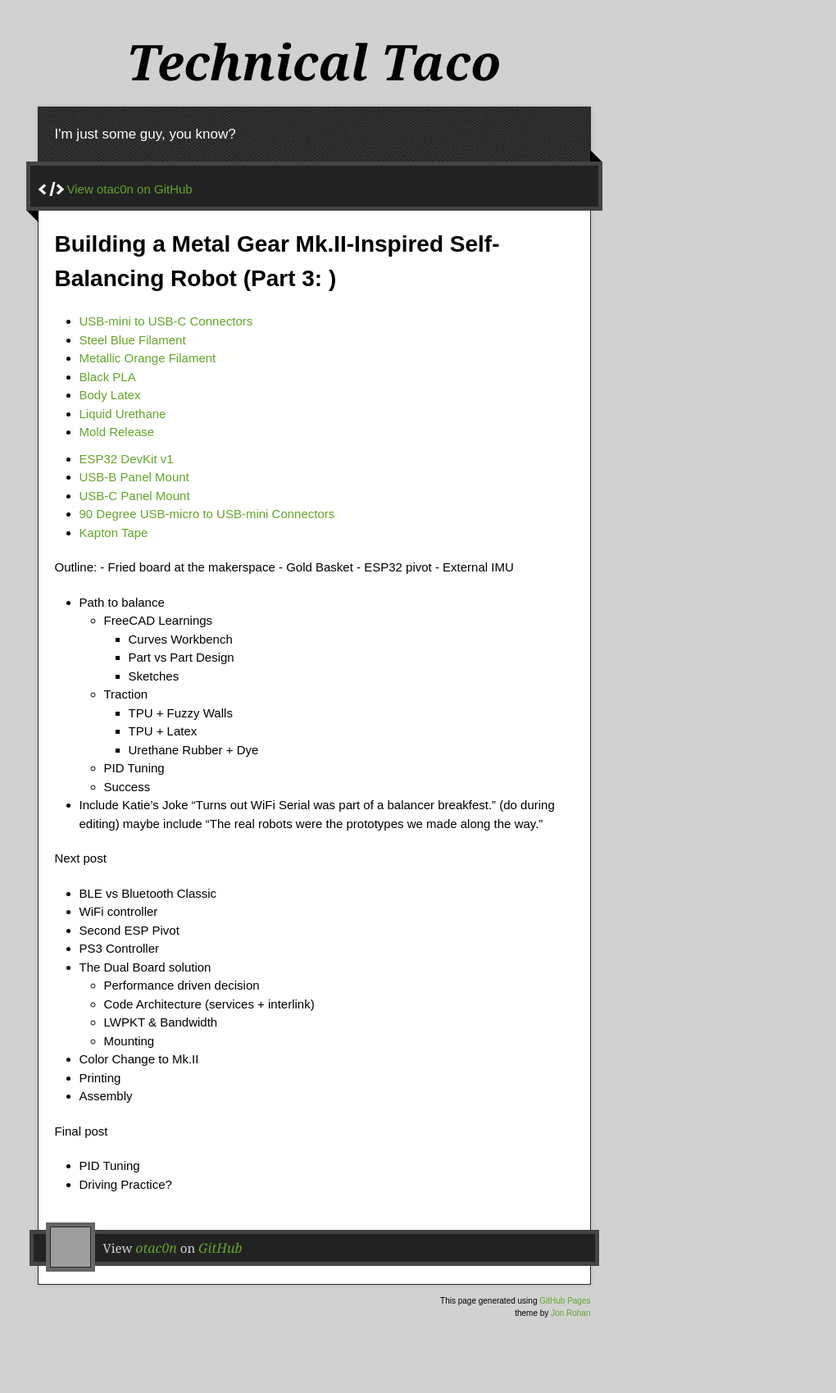
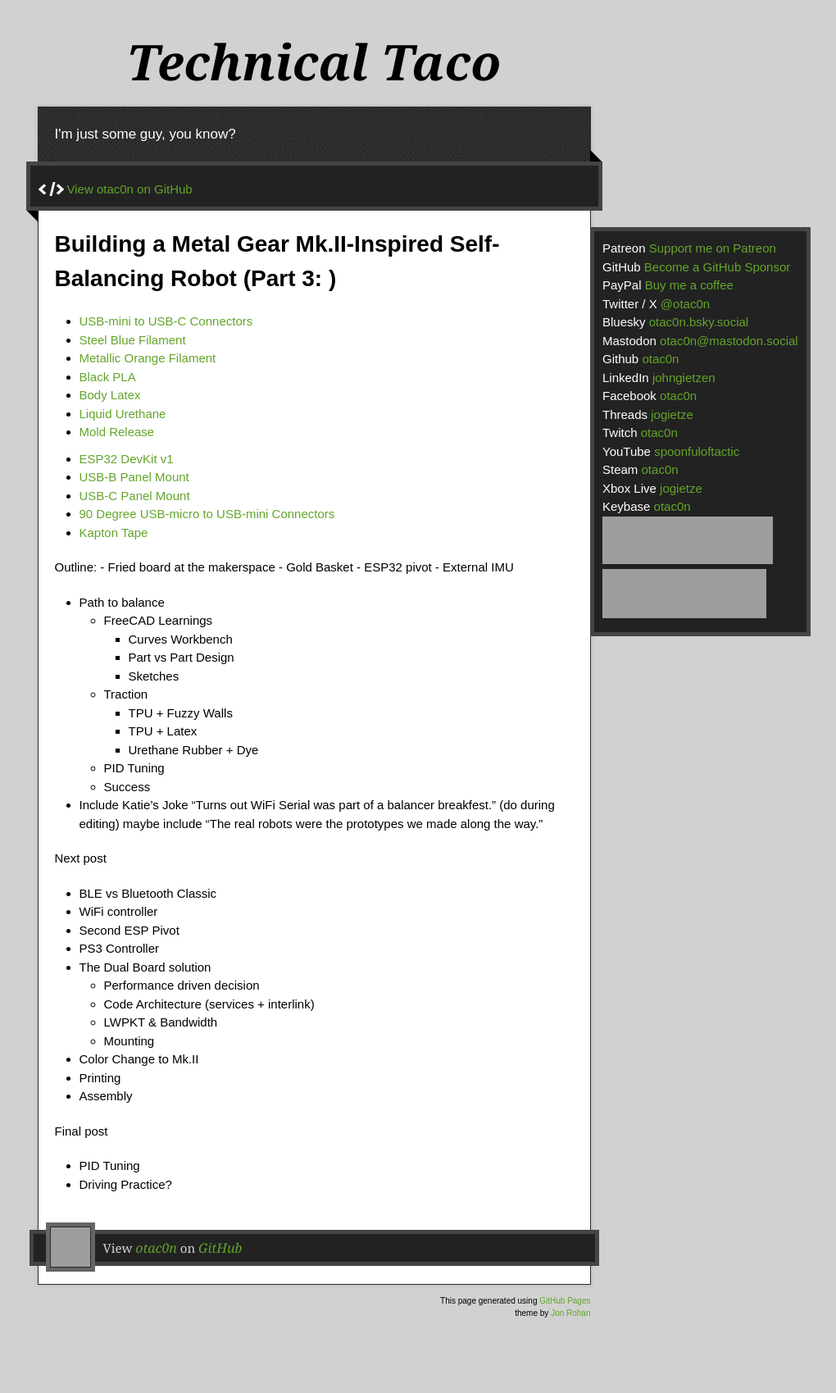
Before and after one commit to otac0n/otac0n.github.com, a Jekyll site: the page built from _posts/2026-03-25-building.md, in a window 1280 px wide. Shown: the whole page at 82% size, without its empty margins (257-1277 px from the left). Built offline with Jekyll 4.4.1, drawn with Linux system fonts in a browser that asks for light colours; Markdown is read by kramdown in place of the engine named in the settings; comment, search, counter and statistics services are not loaded; grey boxes are pictures that could not be loaded.

Commit message:
Added links side-bar.

```diff
--- /dev/null
+++ b/_data/links.yaml
@@ -0,0 +1,78 @@
+- site: Patreon
+  text: Support me on Patreon
+  url: https://www.patreon.com/otac0n
+  handle: '@otac0n'
+
+- site: GitHub
+  text: Become a GitHub Sponsor
+  url: https://github.com/sponsors/otac0n
+  handle: '@otac0n'
+
+- site: PayPal
+  text: Buy me a coffee
+  url: https://paypal.me/JohnGietzen
+  handle: JohnGietzen
+
+- site: Twitter / X
+  url: https://x.com/otac0n
+  handle: '@otac0n'
+
+- site: Bluesky
+  url: https://bsky.app/profile/otac0n.bsky.social
+  handle: otac0n.bsky.social
+
+- site: Mastodon
+  url: https://mastodon.social/@otac0n
+  handle: otac0n@mastodon.social
+
+- site: Github
+  url: https://github.com/otac0n
+  handle: otac0n
+
+- site: LinkedIn
+  url: https://www.linkedin.com/in/johngietzen
+  handle: johngietzen
+
+- site: Facebook
+  url: https://facebook.com/otac0n
+  handle: otac0n
+
+- site: Threads
+  url: https://www.threads.com/@jogietze
+  handle: jogietze
+
+- site: Twitch
+  url: https://www.twitch.tv/otac0n
+  handle: otac0n
+
+- site: YouTube
+  url: https://www.youtube.com/user/spoonfuloftactic
+  handle: spoonfuloftactic
+
+- site: Steam
+  url: https://steamcommunity.com/id/otac0n
+  handle: otac0n
+
+- site: Xbox Live
+  url: https://www.xbox.com/en-US/play/user/jogietze
+  handle: jogietze
+
+- site: Keybase
+  url: https://keybase.io/otac0n
+  handle: otac0n
+
+- site: StackExchange
+  url: https://stackexchange.com/users/23210/john-gietzen
+  handle: john-gietzen
+  flair:
+    width: 208
+    height: 58
+    url: https://stackexchange.com/users/flair/23210.png
+
+- site: Project Euler
+  url: https://projecteuler.net/progress=otac0n
+  handle: otac0n
+  flair:
+    width: 200
+    height: 60
+    url: https://projecteuler.net/profile/otac0n.png
--- /dev/null
+++ b/_includes/_links.html
@@ -0,0 +1,16 @@
+<ul class="links-list">
+{% for link in site.data.links %}
+  <li>
+    {% unless link.flair %}
+      {{ link.site }}
+    {% endunless %}
+    <a href="{{ link.url }}" target="_blank" rel="noopener">
+    {% if link.flair %}
+      <img src="{{ link.flair.url }}" width="{{ link.flair.width }}" height="{{ link.flair.height }}" /></span>
+    {% else %}
+      <span>{{ link.text | default: link.handle }}</span>
+    {% endif %}
+    </a>
+  </li>
+{% endfor %}
+</ul>
--- a/_layouts/post.html
+++ b/_layouts/post.html
@@ -1,6 +1,9 @@
 ---
 layout: default
 ---
+<div id="links">
+  {% include _links.html %}
+</div>
 <article class="post">
 <h1>{{ page.title }}</h1>
 {{ content }}
--- a/links/index.html
+++ b/links/index.html
@@ -4,21 +4,16 @@ title: Socials
 ---
 
         <dl>
-          <dt>Support me on Patreon</dt><dd><a href="https://www.patreon.com/otac0n">@otac0n</a></dd>
-          <dt>Become a GitHub Sponsor</dt><dd><a href="https://github.com/sponsors/otac0n">@otac0n</a></dd>
-          <dt>Buy me a coffee</dt><dd><a href="https://paypal.me/JohnGietzen">JohnGietzen</a></dd>
-          <dt>Twitter / X</dt><dd><a href="https://x.com/otac0n">@otac0n</a></dd>
-          <dt>Bluesky</dt><dd><a href="https://bsky.app/profile/otac0n.bsky.social">otac0n.bsky.social</a></dd>
-          <dt>Mastodon</dt><dd><a href="https://mastodon.social/@otac0n">@otac0n@mastodon.social</a><span style="display: none"> (previously @otac0n@masthead.social)</span></dd>
-          <dt>Github</dt><dd><a href="https://github.com/otac0n">otac0n</a></dd>
-          <dt>LinkedIn</dt><dd><a href="https://www.linkedin.com/in/johngietzen">johngietzen</a></dd>
-          <dt>Facebook</dt><dd><a href="https://facebook.com/otac0n">otac0n</a></dd>
-          <dt>Threads</dt><dd><a href="https://www.threads.com/@jogietze">jogietze</a></dd>
-          <dt>Twitch</dt><dd><a href="https://www.twitch.tv/otac0n">otac0n</a></dd>
-          <dt>YouTube</dt><dd><a href="https://www.youtube.com/user/spoonfuloftactic">spoonfuloftactic</a></dd>
-          <dt>Steam</dt><dd><a href="https://steamcommunity.com/id/otac0n">otac0n</a></dd>
-          <dt>Xbox Live</dt><dd><a href="https://www.xbox.com/en-US/play/user/jogietze">jogietze</a></dd>
-          <dt>Keybase</dt><dd><a href="https://keybase.io/otac0n">otac0n</a></dd>
-          <dt>StackExchange</dt><dd><a href="https://stackexchange.com/users/23210/john-gietzen"><img src="https://stackexchange.com/users/flair/23210.png" width="208" height="58" alt="John Gietzen's profile"></a></dd>
-          <dt>Project Euler</dt><dd><a href="https://projecteuler.net/progress=otac0n"><img src="https://projecteuler.net/profile/otac0n.png"/></a></dd>
+        {% for link in site.data.links %}
+          <dt>{{ link.text | default: link.site }}</dt>
+          <dd>
+            <a href="{{ link.url }}" target="_blank" rel="noopener">
+            {% if link.flair %}
+              <img src="{{ link.flair.url }}" width="{{ link.flair.width }}" height="{{ link.flair.height }}" /></span>
+            {% else %}
+              <span>{{ link.handle }}</span>
+            {% endif %}
+            </a>
+          </dd>
+        {% endfor %}
         </dl>
--- a/stylesheets/stylesheet.css
+++ b/stylesheets/stylesheet.css
@@ -519,6 +519,20 @@ article.post img {
   display: block;
 }
 
+#links {
+  position: absolute;
+  left: calc(50% + 372px);
+  color: #fff;
+  background: #222;
+  border: 5px solid #444;
+  padding: 10px;
+  margin: 0 -35px 20px;
+}
+
+#links .links-list li {
+  list-style-type: none;
+}
+
 dl {
   display: grid;
 }
```
